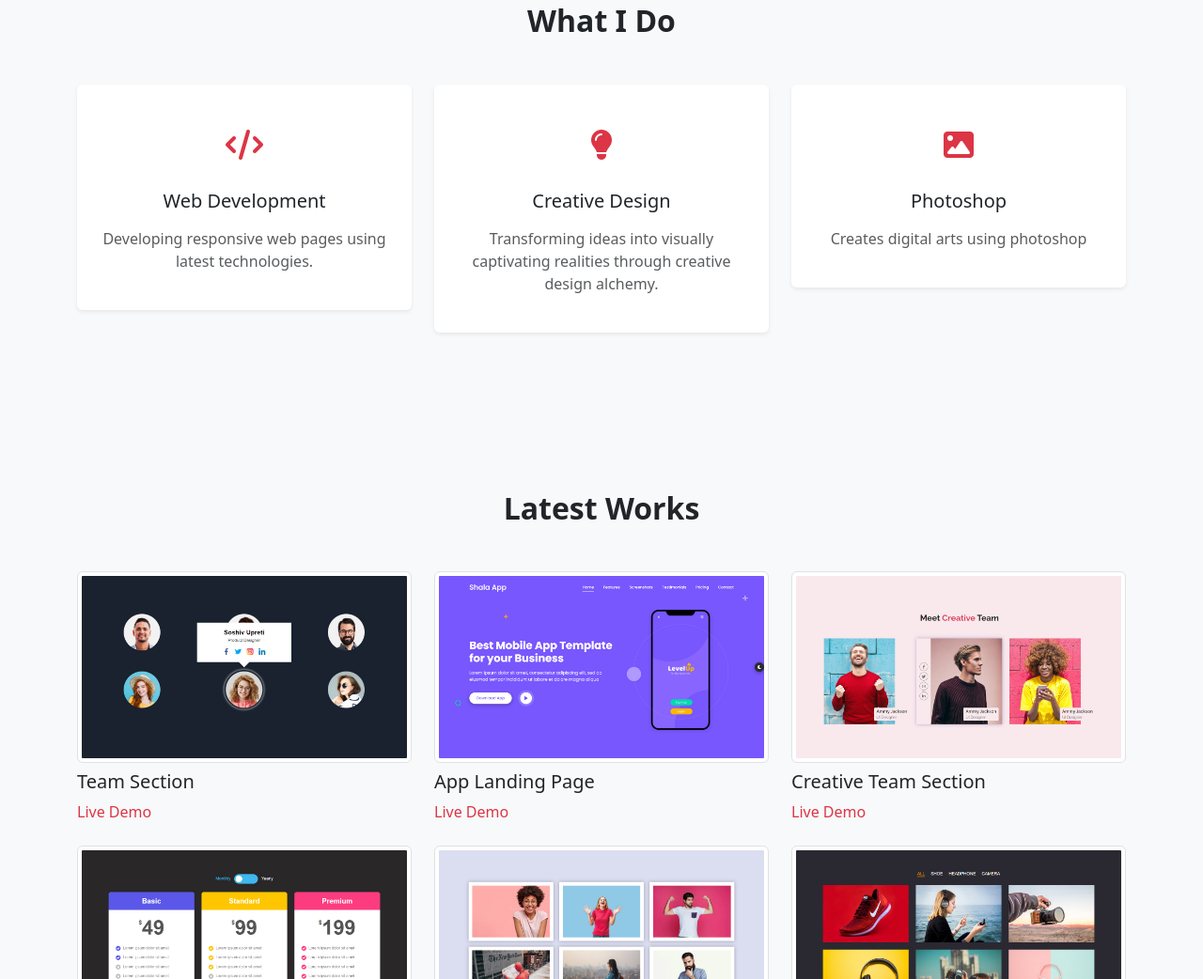
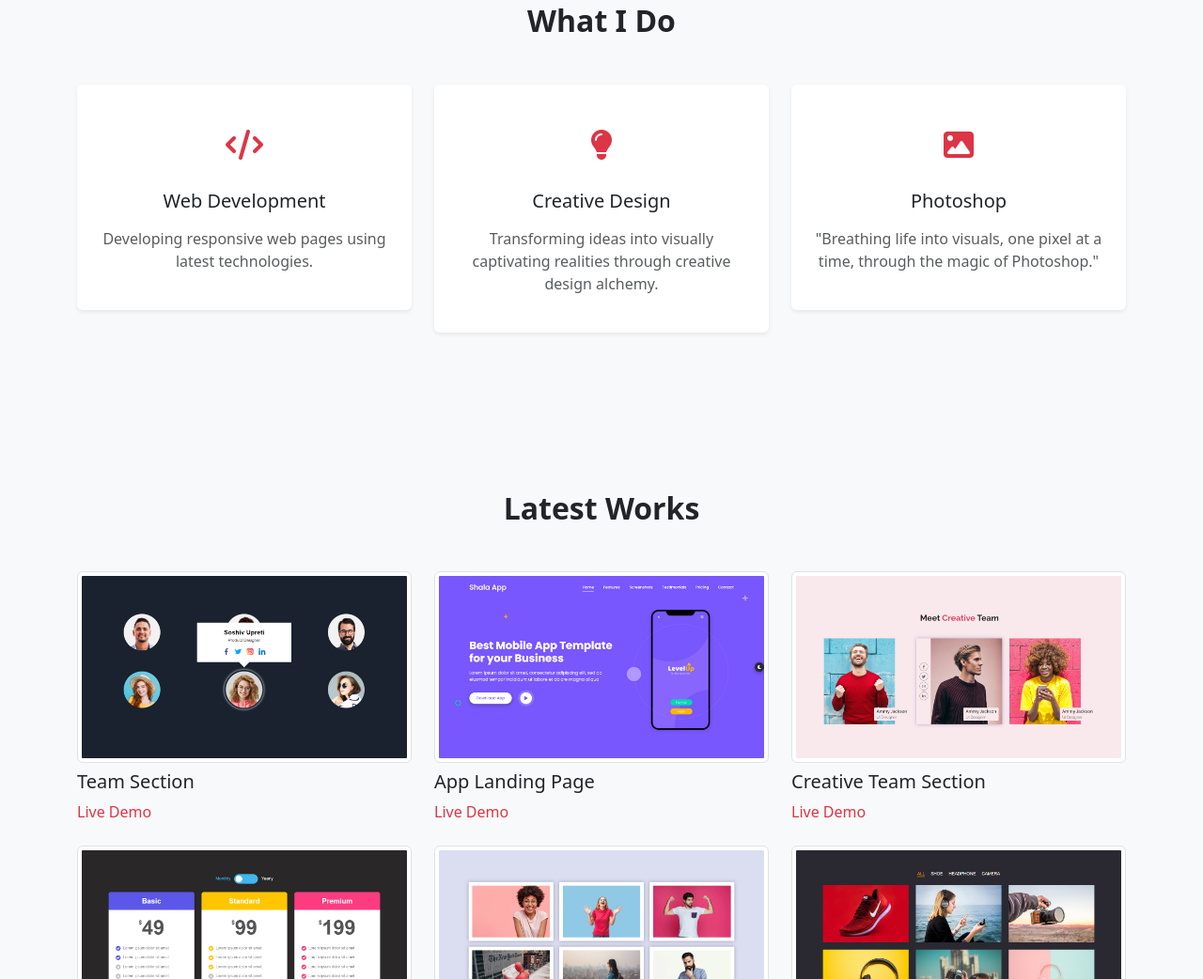
Before and after one commit to piyush22F/portfolio22, a plain HTML site: page index.html in a window 1280 px wide. Shown: the part 1566-2608 px from the top of the page at 94% size. Drawn offline with nearby package versions, Linux system fonts and the light colour scheme.

Commit message:
Update index.html

```diff
--- a/index.html
+++ b/index.html
@@ -182,7 +182,7 @@
                             <i class="fas fa-image"></i>
                         </div>
                         <h3 class="fs-5 py-2">Photoshop</h3>
-                        <p class="text-muted">Creates digital arts using photoshop</p>
+                        <p class="text-muted">"Breathing life into visuals, one pixel at a time, through the magic of Photoshop."</p>
                     </div>
                 </div>
             </div>
```
